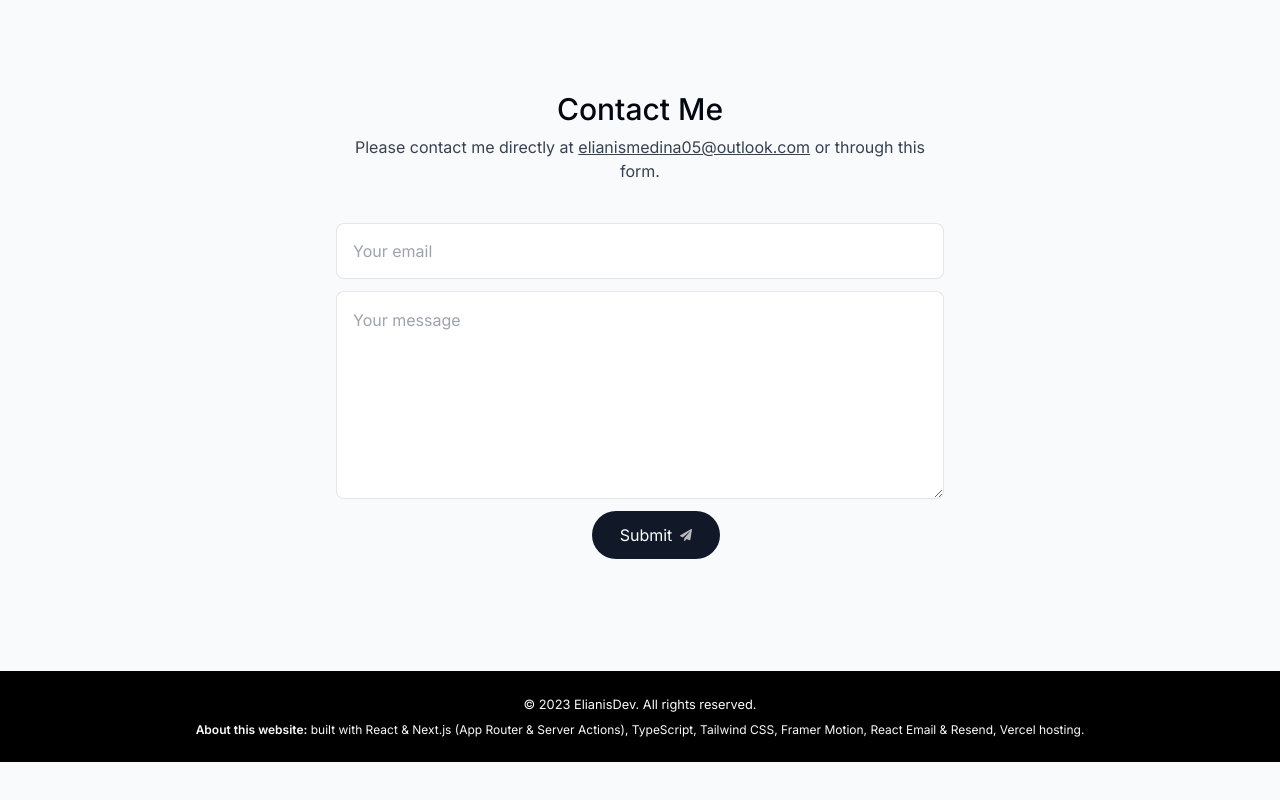
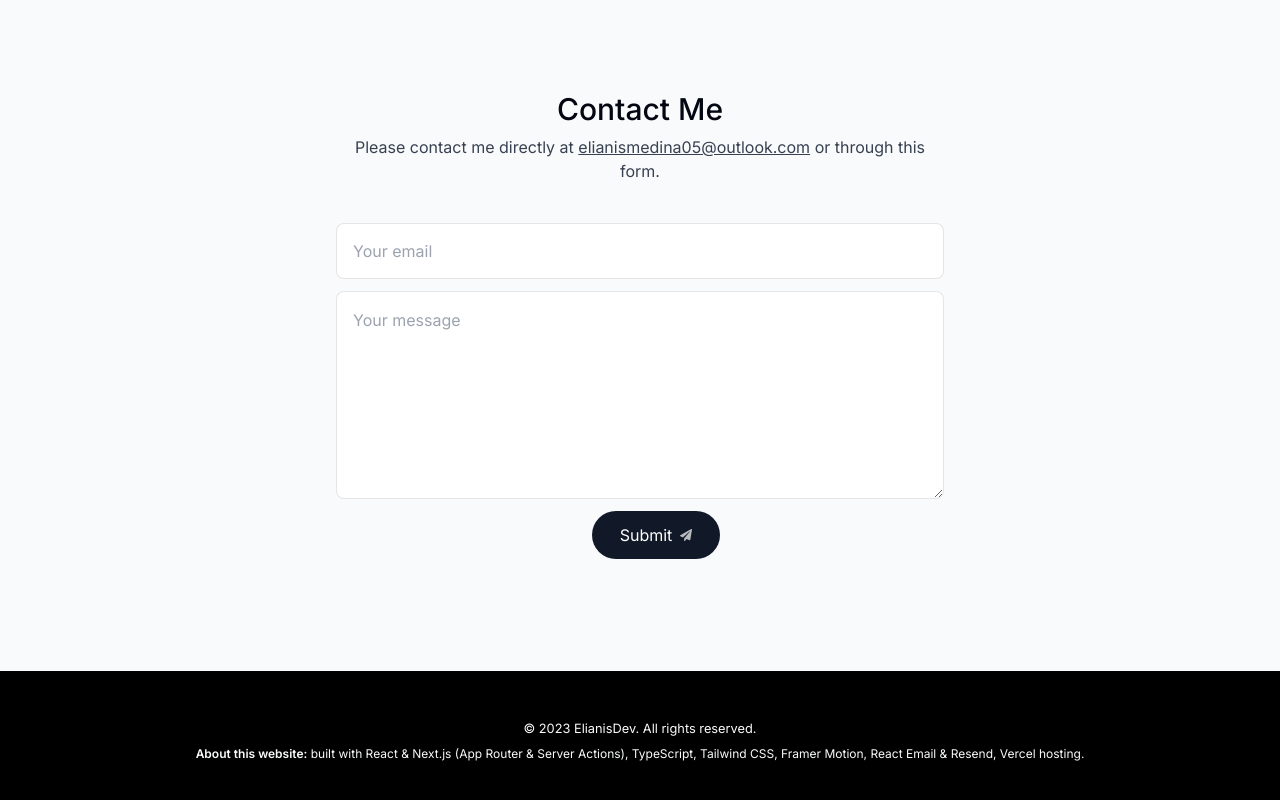
Before and after one commit to elianismedina/elianisdevportfolio, a Next.js app: page / in a window 1280 px wide. Shown: the part 4127-4927 px from the top of the page. Built offline with nearby package versions, Linux system fonts and the light colour scheme; no server answers.

Commit message:
changed footer again

```diff
--- a/src/components/footer.tsx
+++ b/src/components/footer.tsx
@@ -2,7 +2,7 @@ import React from "react";
 
 export default function Footer() {
   return (
-    <footer className="mb-10 px-4 text-center text-gray-50 bg-black p-6">
+    <footer className="px-4 text-center text-gray-50 bg-black p-12 ">
       <small className="mb-2 block text-md">
         &copy; 2023 ElianisDev. All rights reserved.
       </small>
```
